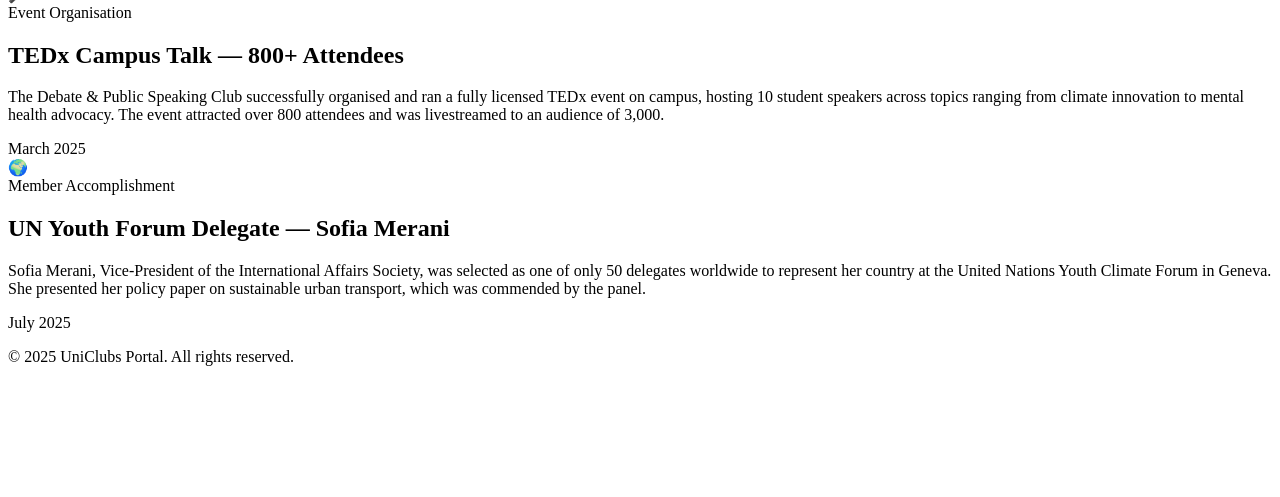
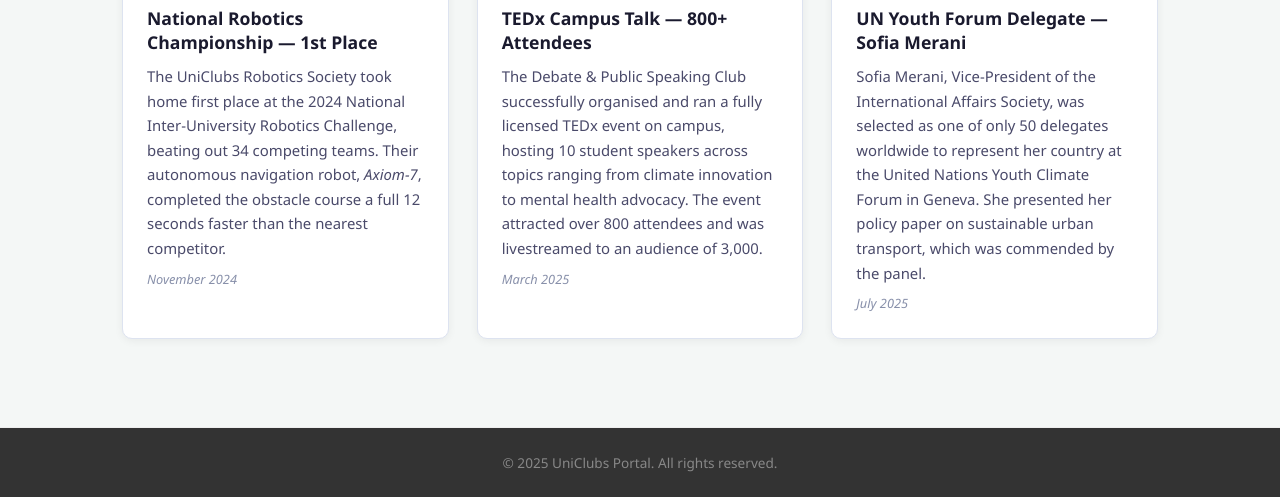
Before and after one commit to Affankh18/student-portfolio, a plain HTML site: page src/highlights.html in a window 1280 px wide. Shown: the part 422-919 px from the top of the page. Before the commit the page ends 804 px from the top, so only its background shows below. Drawn offline with Linux system fonts and the light colour scheme.

Commit message:
Fix: Corrected the CSS file path in highlights.html

```diff
--- a/src/highlights.html
+++ b/src/highlights.html
@@ -4,7 +4,7 @@
   <meta charset="UTF-8" />
   <meta name="viewport" content="width=device-width, initial-scale=1.0" />
   <title>Club Achievements | UniClubs Portal</title>
-  <link rel="stylesheet" href="../styles/style.css" />
+ <link rel="stylesheet" href="../styles/styles.css">
 </head>
 <body>
 
```
